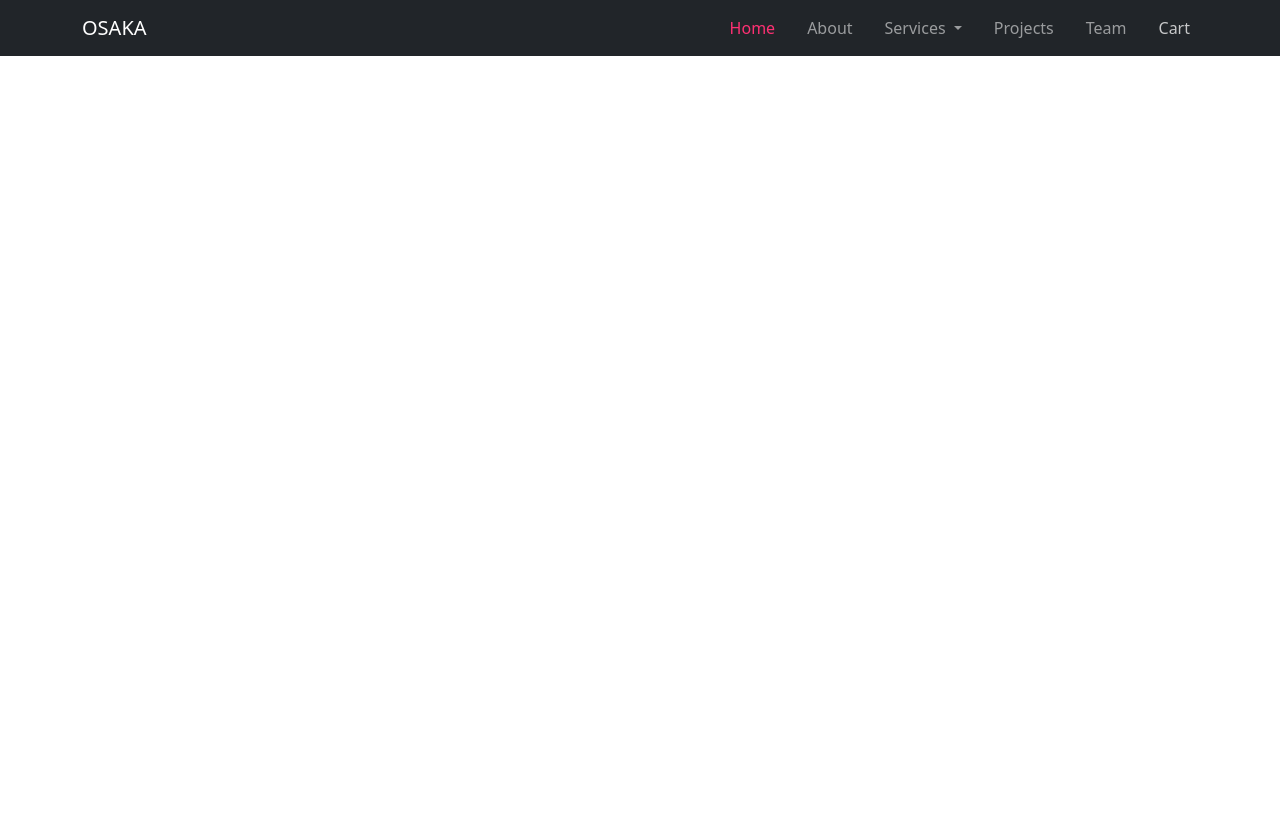
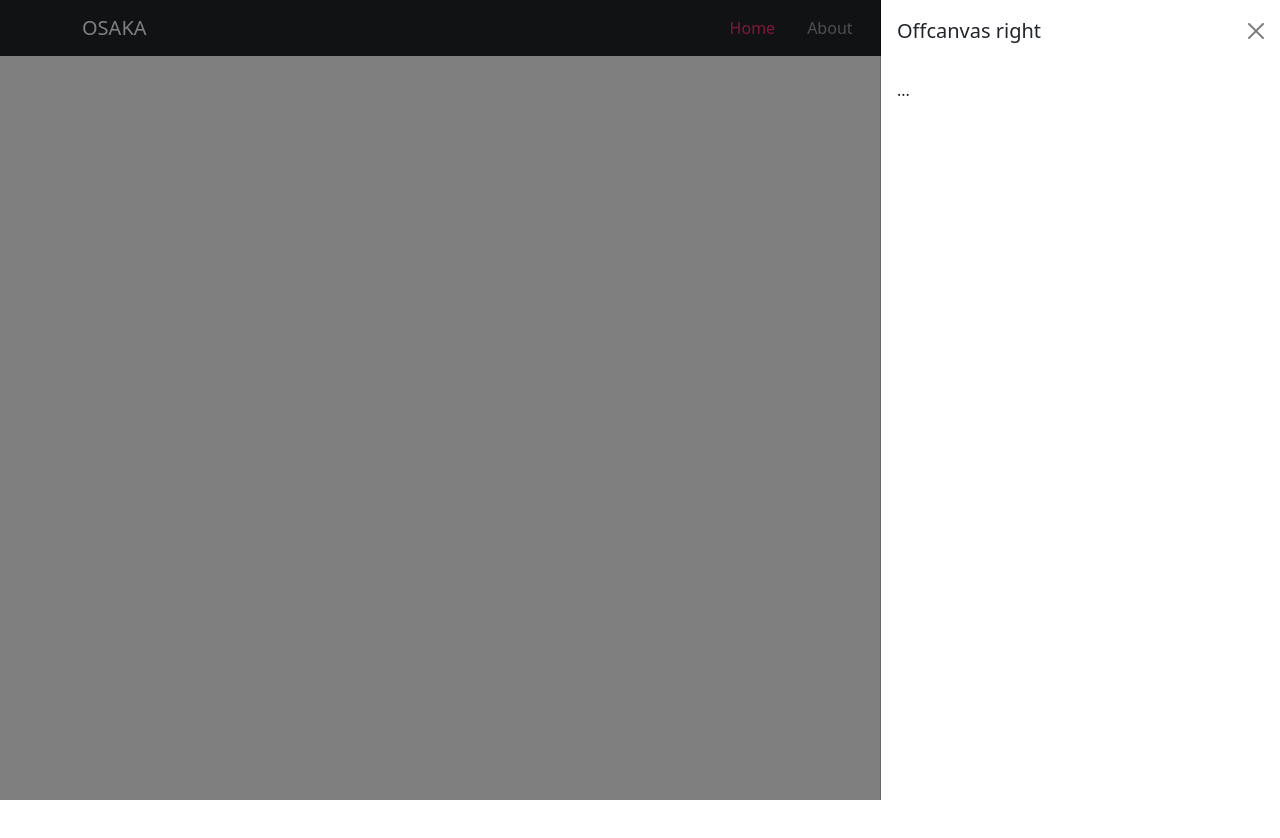
Before and after one commit to Shaymaa-taweel2025/osaka15, a plain HTML site: page osaka/index.html in a window 1280 px wide. Both pictures are taken after a click on the link "Cart". Shown: the top 838 px of the page. Drawn offline with nearby package versions, Linux system fonts and the light colour scheme.

Commit message:
creat offcanvas

```diff
--- a/osaka/index.html
+++ b/osaka/index.html
@@ -46,7 +46,7 @@
         </li>
 
          <li class="nav-item">
-          <a class="nav-link" href="#">Cart</a>
+          <a class="nav-link" href="#" data-bs-toggle="offcanvas" data-bs-target="#cartcanvas" aria-controls="offcanvasRight">Cart</a>
         </li>
 
       </ul>
@@ -55,6 +55,15 @@
   </div>
 </nav>
 
+<div class="offcanvas offcanvas-end" tabindex="-1" id="cartcanvas" aria-labelledby="offcanvasRightLabel">
+  <div class="offcanvas-header">
+    <h5 class="offcanvas-title" id="offcanvasRightLabel">Offcanvas right</h5>
+    <button type="button" class="btn-close" data-bs-dismiss="offcanvas" aria-label="Close"></button>
+  </div>
+  <div class="offcanvas-body">
+    ...
+  </div>
+</div>
 
 
     <!--bootstrap 5.3-->
```
